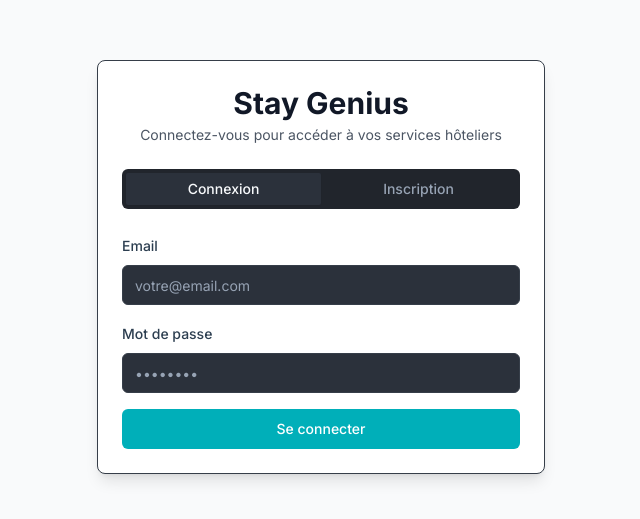
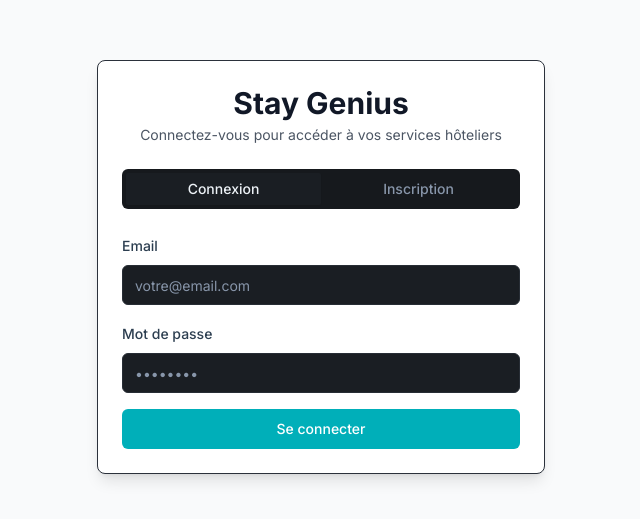
Before and after one commit to WassimAyaari/stay-genius-services, a React (Vite) app: page /auth/login in a window 1280 px wide. Shown: the part 133-652 px from the top of the page, without its empty margins (319-959 px from the left). Built offline with nearby package versions, Linux system fonts and the light colour scheme.

Commit message:
Adapt app to dark mood
Adapt all components and styles to the dark mood theme.

```diff
--- a/src/components/BottomNav.tsx
+++ b/src/components/BottomNav.tsx
@@ -60,7 +60,7 @@ const BottomNav = () => {
       icon: (
         <div className="relative">
           <MessageCircle className="h-5 w-5" />
-          <span className="absolute -top-1 -right-1 h-3 w-3 bg-primary rounded-full text-[8px] text-white flex items-center justify-center font-medium border border-white">
+          <span className="absolute -top-1 -right-1 h-3 w-3 bg-primary rounded-full text-[8px] text-white flex items-center justify-center font-medium border border-card">
             2
           </span>
         </div>
@@ -90,7 +90,7 @@ const BottomNav = () => {
           animate={{ y: 0 }}
           exit={{ y: "100%" }}
           transition={{ type: "spring", stiffness: 300, damping: 30 }}
-          className="fixed bottom-0 left-0 right-0 bg-card/90 backdrop-blur-md border-t border-border shadow-lg z-50"
+          className="fixed bottom-0 left-0 right-0 bg-card/95 backdrop-blur-md border-t border-border/50 shadow-xl z-50"
         >
           <div className="flex justify-around items-center h-16">
             {navItems.map(item => (
--- a/src/components/Layout.tsx
+++ b/src/components/Layout.tsx
@@ -29,10 +29,10 @@ const Layout = ({
   console.log('Current path in Layout:', location.pathname);
 
   return (
-    <div className="min-h-screen bg-gradient-to-b from-[#333230] to-[#2a2825]">
+    <div className="min-h-screen bg-gradient-to-b from-[#333230] via-[#2a2825] to-[#1f1e1c]">
       {/* Header appears on all pages except messages page */}
       {!isMessagePage && (
-        <header className="fixed top-0 left-0 right-0 z-50 bg-card/80 backdrop-blur-md border-b border-border shadow-lg">
+        <header className="fixed top-0 left-0 right-0 z-50 bg-card/95 backdrop-blur-md border-b border-border/50 shadow-xl">
           <div className="container mx-auto px-4">
             <div className="flex justify-between items-center h-16">
               <div className="flex items-center">
--- a/src/components/home/HeroBanner.tsx
+++ b/src/components/home/HeroBanner.tsx
@@ -12,10 +12,10 @@ const HeroBanner = () => {
         alt="Hotel Exterior"
         className="w-full h-full object-cover"
       />
-      <div className="absolute inset-0 bg-gradient-to-b from-black/50 to-transparent" />
+      <div className="absolute inset-0 bg-gradient-to-b from-black/60 to-black/30" />
       <div className="absolute inset-0 flex flex-col justify-center px-6 text-white">
         <h1 className="text-3xl font-bold mb-2">{t('home.hero.stayGuideTitle')}</h1>
-        <p className="text-xl mb-6">{t('home.hero.stayGuideSubtitle')}</p>
+        <p className="text-xl mb-6 opacity-95">{t('home.hero.stayGuideSubtitle')}</p>
       </div>
     </div>
   );
--- a/src/components/home/SearchBar.tsx
+++ b/src/components/home/SearchBar.tsx
@@ -15,7 +15,7 @@ const SearchBar: React.FC<SearchBarProps> = ({ onOpen, className }) => (
       <Input
         type="search"
         placeholder="Search for services, activities, or amenities..."
-        className="w-full pl-12 pr-4 py-6 rounded-xl text-base bg-white shadow-lg border-none"
+        className="w-full pl-12 pr-4 py-6 rounded-xl text-base bg-card border-border/50 shadow-xl border text-foreground placeholder:text-muted-foreground"
         onClick={onOpen}
         onFocus={onOpen}
         readOnly
--- a/src/index.css
+++ b/src/index.css
@@ -7,24 +7,24 @@
 
 @layer base {
   :root {
-    --background: 216 15% 20%;
-    --foreground: 210 40% 98%;
-    --card: 216 15% 18%;
-    --card-foreground: 210 40% 98%;
-    --popover: 216 15% 18%;
-    --popover-foreground: 210 40% 98%;
+    --background: 216 15% 12%;
+    --foreground: 210 40% 95%;
+    --card: 216 15% 15%;
+    --card-foreground: 210 40% 95%;
+    --popover: 216 15% 15%;
+    --popover-foreground: 210 40% 95%;
     --primary: 187 100% 36%;
     --primary-foreground: 0 0% 100%;
-    --secondary: 216 15% 25%;
-    --secondary-foreground: 210 40% 98%;
-    --muted: 216 15% 15%;
-    --muted-foreground: 215.4 16.3% 65%;
-    --accent: 216 15% 22%;
-    --accent-foreground: 210 40% 98%;
+    --secondary: 216 15% 18%;
+    --secondary-foreground: 210 40% 95%;
+    --muted: 216 15% 10%;
+    --muted-foreground: 215.4 16.3% 60%;
+    --accent: 216 15% 20%;
+    --accent-foreground: 210 40% 95%;
     --destructive: 0 84.2% 60.2%;
     --destructive-foreground: 210 40% 98%;
-    --border: 216 15% 25%;
-    --input: 216 15% 25%;
+    --border: 216 15% 20%;
+    --input: 216 15% 18%;
     --ring: 187 100% 36%;
     --radius: 1.5rem;
   }
@@ -61,7 +61,7 @@
   [data-radix-popper-content-wrapper] {
     z-index: 9999 !important;
     background-color: hsl(var(--card)) !important;
-    box-shadow: 0px 4px 12px rgba(0, 0, 0, 0.3) !important;
+    box-shadow: 0px 4px 12px rgba(0, 0, 0, 0.5) !important;
     border-radius: 0.5rem !important;
     pointer-events: auto !important;
     border: 1px solid hsl(var(--border)) !important;
@@ -114,7 +114,7 @@
 }
 
 .glass-card {
-  @apply backdrop-blur-md bg-card/80 border border-border/20 shadow-lg;
+  @apply backdrop-blur-md bg-card/90 border border-border/30 shadow-xl;
 }
 
 .hover-scale {
```
Also changed, not shown: src/pages/dining/Dining.tsx (+13 -13 lines).
